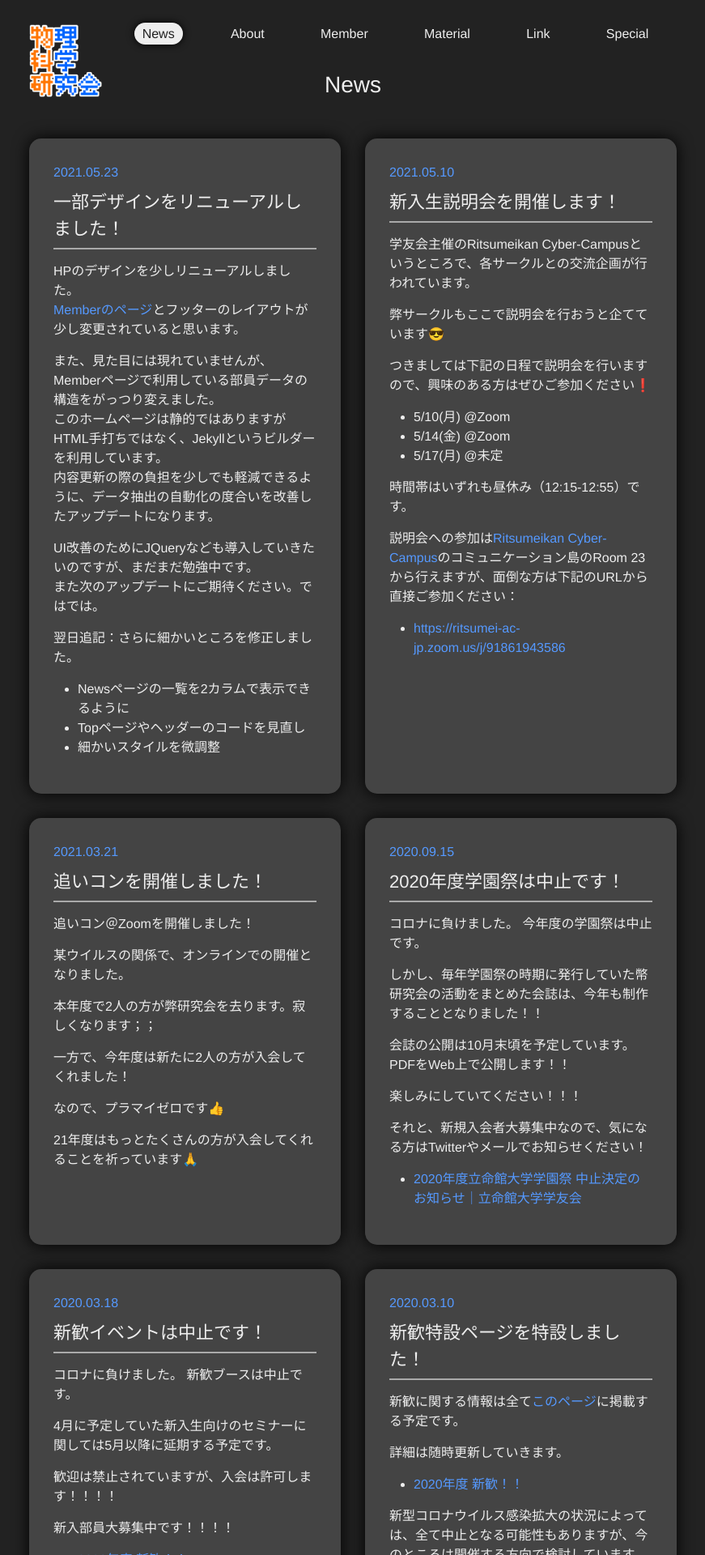
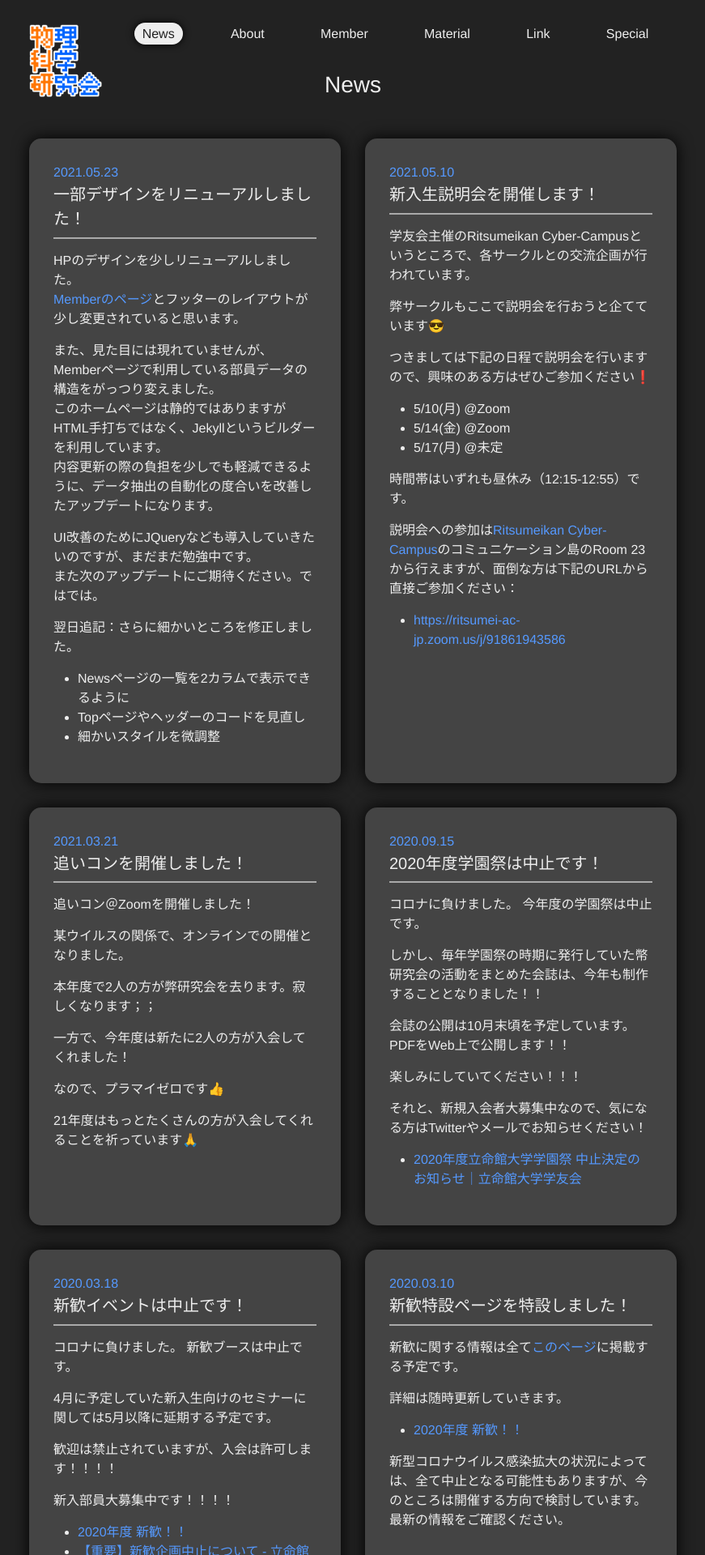
Before and after one commit to vuccaken/vuccaken.github.io, a Jekyll site: the page built from _pages/news.html, in a window 1280 px wide. Shown: the top 1920 px of the page at 81% size, without its empty margins (204-1075 px from the left). Built offline with Jekyll 4.4.1, drawn with Linux system fonts in a browser that asks for light colours; nearby versions of some CDN libraries; comment, search, counter and statistics services are not loaded.

Commit message:
微調整

```diff
--- a/_sass/pages/_news.scss
+++ b/_sass/pages/_news.scss
@@ -36,8 +36,8 @@
     font-size: 1rem;
   }
   h1.title {
-    margin-top: $spacing-unit / 4;
+    margin-top: 0;
     margin-bottom: $spacing-unit / 4;
-    font-size: 1.375rem;
+    font-size: 1.25rem;
   }
 }
```
